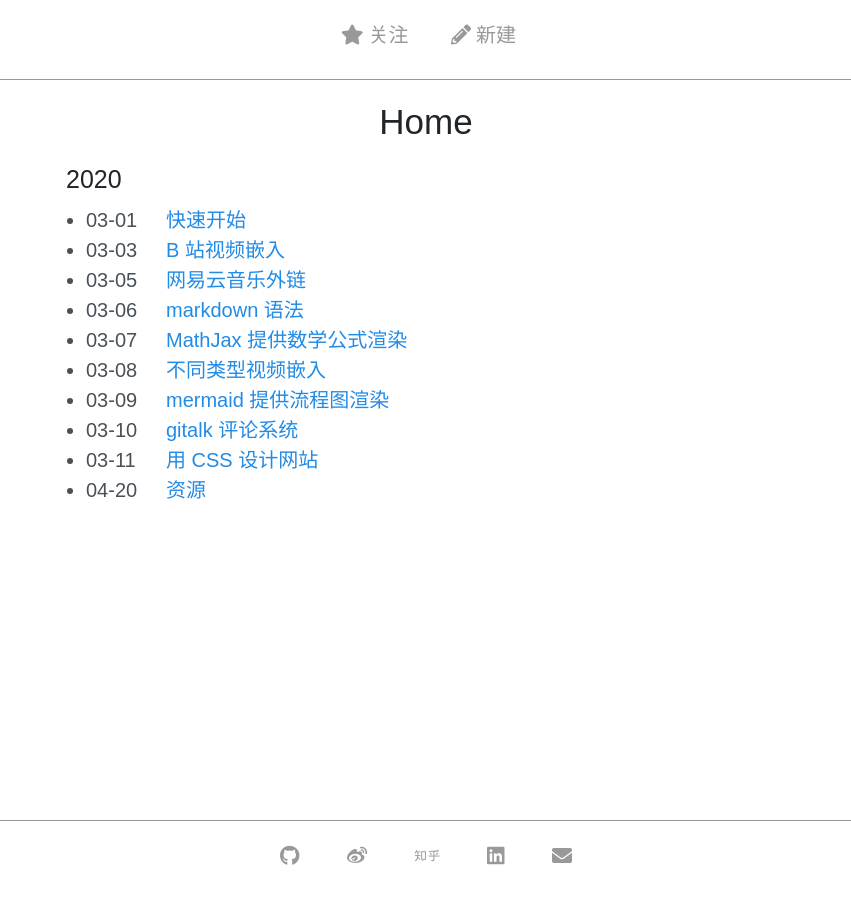
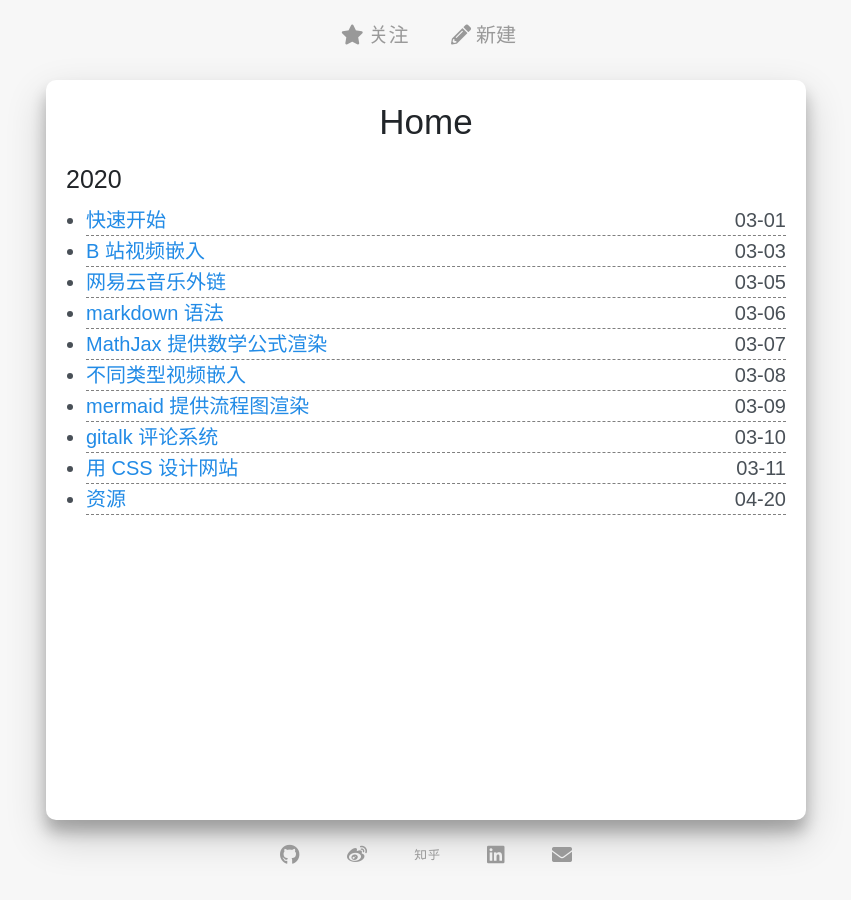
Before and after one commit to whenfung/simple, a Jekyll site: the page built from index.html, in a window 1280 px wide. Shown: the whole page, without its empty margins (214-1065 px from the left). Built offline with Jekyll 4.4.1, drawn with Linux system fonts in a browser that asks for light colours; nearby versions of some CDN libraries; comment, search, counter and statistics services are not loaded.

Commit message:
PC 端 CSS 优化

```diff
--- a/_sass/_layout.scss
+++ b/_sass/_layout.scss
@@ -8,6 +8,12 @@
   min-height: calc(100vh - 8rem);  // 内容撑大，使底部固定
   margin: 0 auto;    // 居中
   padding: 0 1rem;   // 左右内边距设置
+
+  @media (min-width: $width) {
+    border-radius: 0.5rem;
+    background-color: white;
+    box-shadow: 0 12px 15px 0 rgba(0,0,0,0.24), 0 17px 40px 0 rgba(0,0,0,0.19);
+  }
 }
 
 // 页面布局
@@ -20,9 +26,25 @@
   text-align: center;
 }
 
+// 归档
+
+.archive-item {
+  border-bottom: 1px dashed grey;
+}
+
+.archive-item a:hover {
+  text-decoration: none;
+  color: #1A802E;
+}
+
 .archive-date {
   float: left;
   width: 4rem;
+
+  @media (min-width: $width) {
+    float: right;
+    width: auto;
+  }
 }
 
 // 文章内容布局
@@ -48,7 +70,6 @@
   padding-top: 1rem;
   padding-bottom: 1rem;
   min-height: 4rem;      // 底部固定效果
-  border-bottom: 1px solid #999;
 }
 
 .nav a {
@@ -68,7 +89,6 @@
   padding-top: 1rem;
   padding-bottom: 1rem;
   min-height: 4rem;      // 底部固定效果
-  border-top: 1px solid #999;
 }
 
 .footer a {
--- a/_sass/_variables.scss
+++ b/_sass/_variables.scss
@@ -3,7 +3,7 @@ $html-font-size-small: 16px;  // 手机端字体
 $html-font-size-big: 20px;    // PC 端字体
 $html-line-height: 1.5;       // 行高
 
-$body-bg: #fff;               // 背景色
+$body-bg: #F7F7F7;            // 背景色
 $body-color: #495057;         // 字色
 
 $container-bg-color: rgba(255, 255, 255, 0.95);  // 内容背景色和透明度
--- a/index.html
+++ b/index.html
@@ -7,9 +7,9 @@ title: Home
 {% for group in posts_by_year %}
 
 <h3>{{ group.name }}</h3>
-  <ul>
+  <ul class="archives">
     {% for post in group.items reversed %}
-      <li>
+      <li class="archive-item">
         <div class="archive-date">{{ post.date | date: "%m-%d" }}</div>
         <a href="{{ site.baseurl }}{{ post.url }}">{{ post.title }}</a>
       </li>
```
